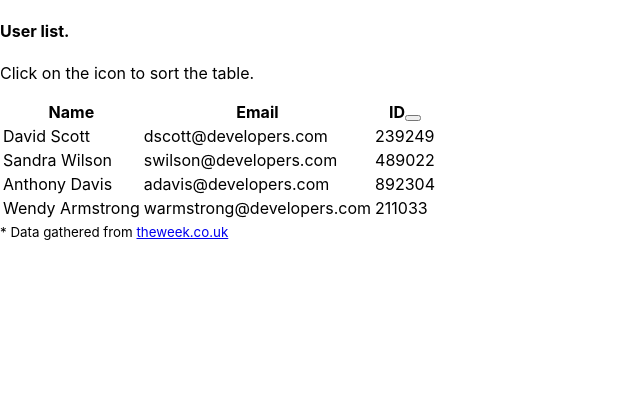
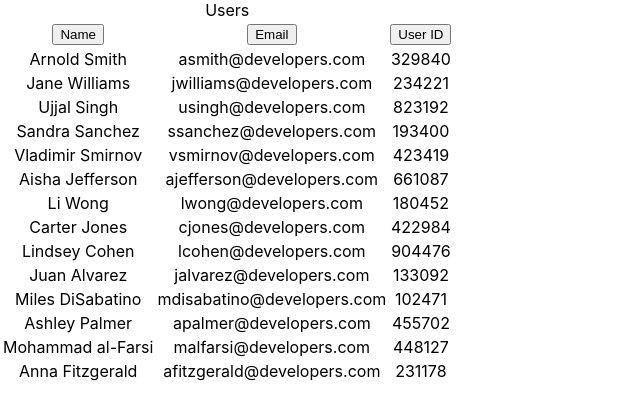
Before and after one commit to HowardDaniels/user-directory, a React (Create React App) app in the folder userdirectoryapp/: page / in a window 1280 px wide. Shown: the top 420 px of the page, without its empty margins (0-640 px from the left). Built offline with nearby package versions, Linux system fonts and the light colour scheme.

Commit message:
changed template for table

```diff
--- a/userdirectoryapp/public/index.html
+++ b/userdirectoryapp/public/index.html
@@ -42,5 +42,6 @@
       To begin the development, run `npm start` or `yarn start`.
       To create a production bundle, use `npm run build` or `yarn build`.
     -->
+    <script src="https://cdnjs.cloudflare.com/ajax/libs/jquery/3.2.1/jquery.min.js"></script>
   </body>
 </html>
--- a/userdirectoryapp/src/App.js
+++ b/userdirectoryapp/src/App.js
@@ -1,105 +1,116 @@
 import React from 'react';
-// import logo from './logo.svg';
-import ReactDOM from 'react-dom';
-// import Table from './components/Table';
-// import tableData from './components/tableData';
 import './App.css';
 
-const tableData = [
-	{
-		name: 'David Scott',
-		email: 'dscott@developers.com',
-		id: 239249
-	}, {
-		name: 'Sandra Wilson',
-		email: 'swilson@developers.com',
-		id: 489022
-	}, {
-		name: 'Anthony Davis',
-		email: 'adavis@developers.com',
-		id: 892304
-	}, {
-		name: 'Wendy Armstrong',
-		email: 'warmstrong@developers.com',
-		id: 211033
+const useSortableData = (items, config = null) => {
+  const [sortConfig, setSortConfig] = React.useState(config);
+
+  const sortedItems = React.useMemo(() => {
+    let sortableItems = [...items];
+    if (sortConfig !== null) {
+      sortableItems.sort((a, b) => {
+        if (a[sortConfig.key] < b[sortConfig.key]) {
+          return sortConfig.direction === 'ascending' ? -1 : 1;
         }
-];
+        if (a[sortConfig.key] > b[sortConfig.key]) {
+          return sortConfig.direction === 'ascending' ? 1 : -1;
+        }
+        return 0;
+      });
+    }
+    return sortableItems;
+  }, [items, sortConfig]);
 
-const sortTypes = {
-	up: {
-		class: 'sort-up',
-		fn: (a, b) => a.id - b.id
-	},
-	down: {
-		class: 'sort-down',
-		fn: (a, b) => b.id - a.id
-	},
-	default: {
-		class: 'sort',
-		fn: (a, b) => a
+  const requestSort = (key) => {
+    let direction = 'ascending';
+    if (
+      sortConfig &&
+      sortConfig.key === key &&
+      sortConfig.direction === 'ascending'
+    ) {
+      direction = 'descending';
     }
+    setSortConfig({ key, direction });
+  };
+
+  return { items: sortedItems, requestSort, sortConfig };
+};
+
+const ProductTable = (props) => {
+  const { items, requestSort, sortConfig } = useSortableData(props.users);
+  const getClassNamesFor = (name) => {
+    if (!sortConfig) {
+      return;
     }
-
-class Table extends React.Component {
-	state = {
-		currentSort: 'default'
-	}
-
-	onSortChange = () => {
-		const { currentSort } = this.state;
-		let nextSort;
-
-		if(currentSort === 'down') nextSort = 'up';
-		else if(currentSort === 'up') nextSort = 'default';
-		else if(currentSort === 'default') nextSort = 'down';
-
-		this.setState({
-			currentSort: nextSort
-		})
-	}
-
-	render() {
-		const { data } = this.props;
-		const { currentSort } = this.state;
-
-		return ( data.length > 0 && (
-			<table className="text-left">
+    return sortConfig.key === name ? sortConfig.direction : undefined;
+  };
+  return (
+    <table>
+      <caption>Users</caption>
       <thead>
         <tr>
-						<th>Name</th>
-						<th>Email</th>
           <th>
-							ID
-							<button onClick={this.onSortChange}>
-								<i className={`fas fa-${sortTypes[currentSort].class}`}></i>
+            <button
+              type="button"
+              onClick={() => requestSort('name')}
+              className={getClassNamesFor('name')}
+            >
+              Name
+            </button>
+          </th>
+          <th>
+            <button
+              type="button"
+              onClick={() => requestSort('email')}
+              className={getClassNamesFor('email')}
+            >
+              Email
+            </button>
+          </th>
+          <th>
+            <button
+              type="button"
+              onClick={() => requestSort('userID')}
+              className={getClassNamesFor('userID')}
+            >
+              User ID
             </button>
           </th>
         </tr>
       </thead>
       <tbody>
-					{[...data].sort(sortTypes[currentSort].fn).map(p => (
-						<tr>
-							<td>{p.name}</td>
-							<td>{p.email}</td>
-							<td>{p.id}</td>
+        {items.map((item) => (
+          <tr key={item.id}>
+            <td>{item.name}</td>
+            <td>{item.email}</td>
+            <td>{item.userID}</td>
           </tr>
         ))}
       </tbody>
     </table>
-		))
-	}
-}
+  );
+};
 
-const App = () => (
-	<div className="text-center">
-		<h4>User list.</h4>
-		<p>Click on the icon to sort the table.</p>
-
-		<Table data={tableData} />
-
-		<small>* Data gathered from <a href="https://www.theweek.co.uk/people/57553/top-billionaires-who-richest-person-world" target="_blank" rel="noopener noreferrer">theweek.co.uk</a></small>
+export default function App() {
+  return (
+    <div className="App">
+      <ProductTable
+        users={[
+          { id: 1, name: 'Arnold Smith', email: "asmith@developers.com", userID: 329840 },
+          { id: 2, name: 'Jane Williams', email: "jwilliams@developers.com", userID: 234221 },
+          { id: 3, name: 'Ujjal Singh', email: "usingh@developers.com", userID: 823192 },
+          { id: 4, name: 'Sandra Sanchez', email: "ssanchez@developers.com", userID: 193400 },
+          { id: 5, name: 'Vladimir Smirnov', email: "vsmirnov@developers.com", userID: 423419 },
+          { id: 6, name: 'Aisha Jefferson', email: "ajefferson@developers.com", userID: 661087 },
+		  { id: 7, name: 'Li Wong', email: "lwong@developers.com", userID: 180452 },
+		  { id: 8, name: 'Carter Jones', email: "cjones@developers.com", userID: 422984 },
+		  { id: 9, name: 'Lindsey Cohen', email: "lcohen@developers.com", userID: 904476 },
+		  { id: 10, name: 'Juan Alvarez', email: "jalvarez@developers.com", userID: 133092 },
+		  { id: 11, name: 'Miles DiSabatino', email: "mdisabatino@developers.com", userID: 102471 },
+		  { id: 12, name: 'Ashley Palmer', email: "apalmer@developers.com", userID: 455702 },
+		  { id: 13, name: 'Mohammad al-Farsi', email: "malfarsi@developers.com", userID: 448127 },
+		  { id: 14, name: 'Anna Fitzgerald', email: "afitzgerald@developers.com", userID: 231178 },
+        ]}
+      />
     </div>
   );
-
-
-export default App;
+}
```
Lines whose indentation alone changed are shown as unchanged.
